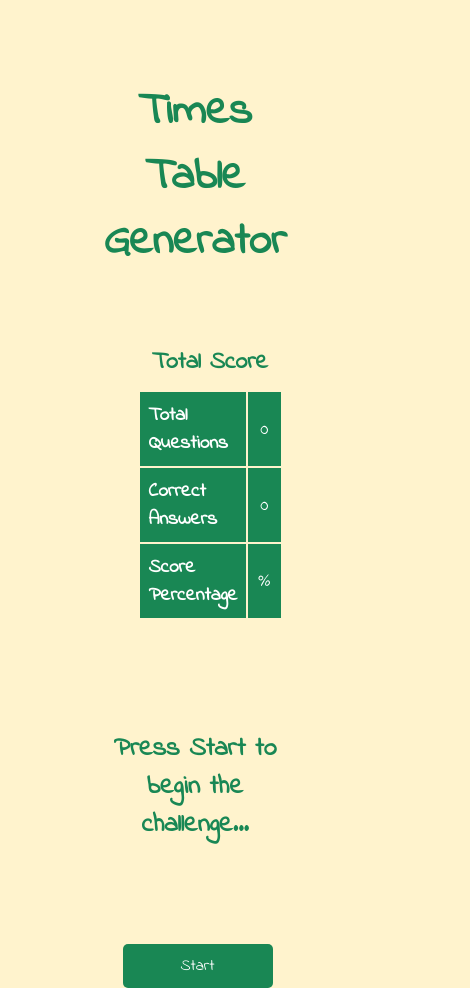
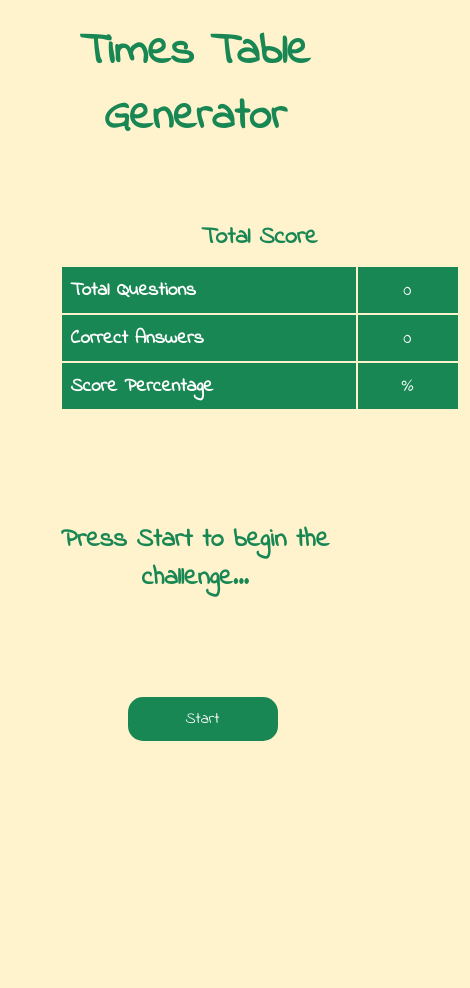
Before and after one commit to bprin87/Times-Table-Generator, a plain HTML site: page index.html in a window 390 px wide. Shown: the whole page, 470 px wide, since content can reach past the window. After the commit the page ends 844 px from the top, so only its background shows below. Drawn offline with Linux system fonts and the light colour scheme.

Commit message:
amended max width

```diff
--- a/styles.css
+++ b/styles.css
@@ -17,7 +17,7 @@ body {
 .header {
     display: flex;
     justify-content: center;
-    margin-top: 80px;
+    margin-top: 20px;
     font-size: 2rem;
 }
 
@@ -26,7 +26,6 @@ body {
 }
 
 /* Tally Section */
-
 .tally {
     margin-left: 30px;
     display: inline-block;
@@ -37,6 +36,7 @@ body {
 
 table {
     margin-top: 10px;
+    width: 400px;
 }
 
 .table-title {
@@ -84,13 +84,13 @@ td {
 }
 
 input[type="text"], input[type="text"]:hover {
-    height: 52px;
-    width: 150px;
+    width: 200px;
     padding-left: 10px;
     background-color: white;
     border: solid 1px #198754;
     cursor: auto;
     outline: #198754;
+    font-size: 1rem;
 }
 
 /* hide input until start button is clicked */
@@ -104,15 +104,16 @@ input[type="text"], input[type="text"]:hover {
 }
 
 .btn {
-    margin-left: 5px;
-    padding: 12px 10px;
+    margin-left: 15px;
+    padding: 10px 10px;
     width: 150px;
     background-color: #198754;
     color: white;
     border: none;
-    border-radius: 5px;
+    border-radius: 15px;
     font-size: 1.25rem;
     text-align: center;
+    font-size: 1rem;
 }
 
 .btn:hover {
@@ -128,7 +129,6 @@ input[type="text"], input[type="text"]:hover {
     body {
         margin-left: auto;
         margin-right: auto;
-        max-width: 70%;
         text-align: center;
     }
 
@@ -151,9 +151,7 @@ input[type="text"], input[type="text"]:hover {
 
 @media only screen and (max-width: 950px) {
 
-    body {
-        max-width: 50%;
-    }
+
 
     .header {
         font-size: 1.4rem;
```
